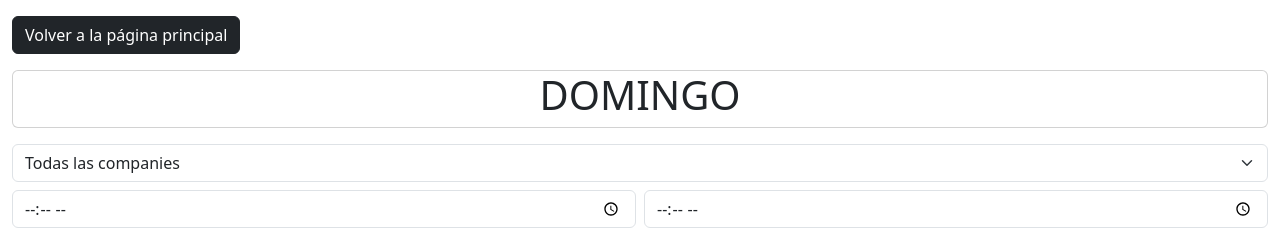
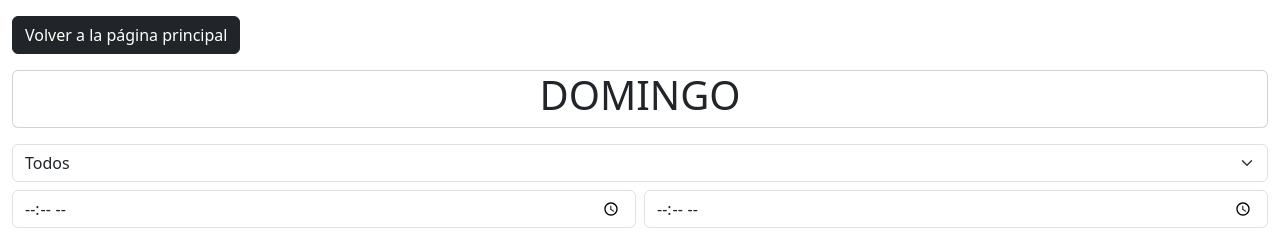
Before and after one commit to sorodriguezz/horarios-buses, an Angular app: page /schedule/domingo in a window 1280 px wide. Shown: the top 234 px of the page. Built offline with nearby package versions, Linux system fonts and the light colour scheme.

Commit message:
Update schedule filter option text and remove unused scroll-to-top button comment

```diff
--- a/src/app/schedules/schedules.component.html
+++ b/src/app/schedules/schedules.component.html
@@ -9,7 +9,7 @@
 
 <div class="container-fluid mt-3">
   <select class="form-select mb-2" [(ngModel)]="filterCompany">
-    <option value="">Todas las companies</option>
+    <option value="">Todos</option>
     <option *ngFor="let company of uniqueCompanies" [value]="company">{{ company | titlecase }}</option>
   </select>
   <div class="d-flex">
@@ -44,7 +44,6 @@
   </a>
 </div>
 
-<!-- Botón flotante para volver arriba -->
 <button
   *ngIf="showScrollButton"
   (click)="scrollToTop()"
```
